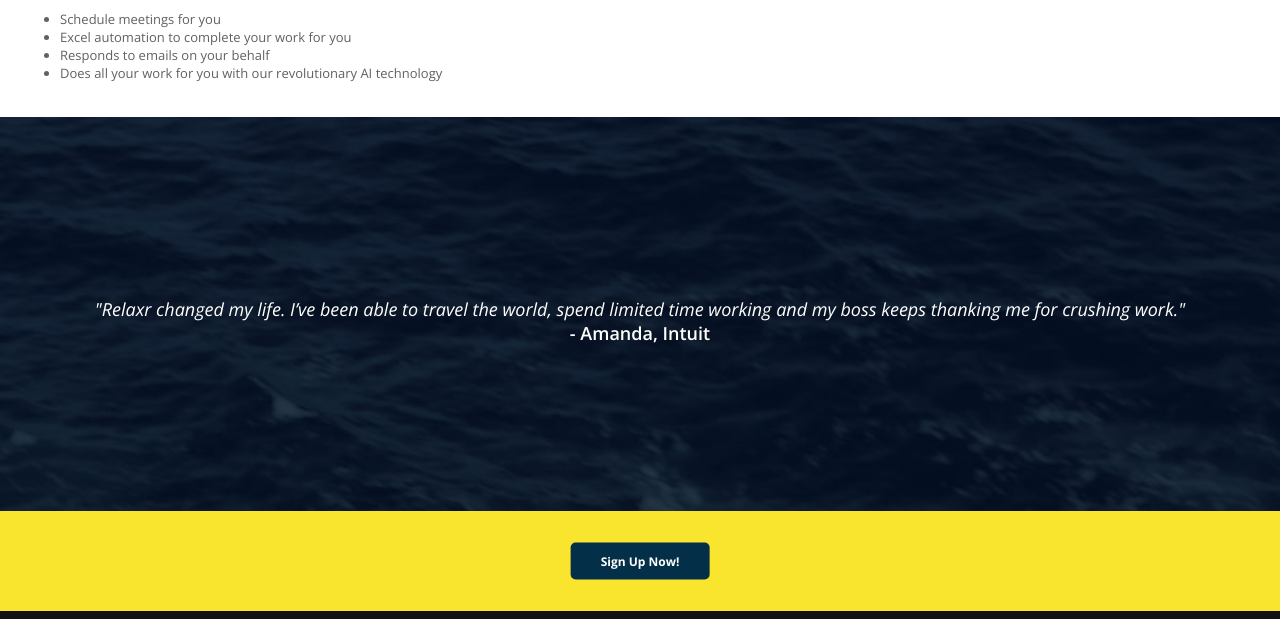
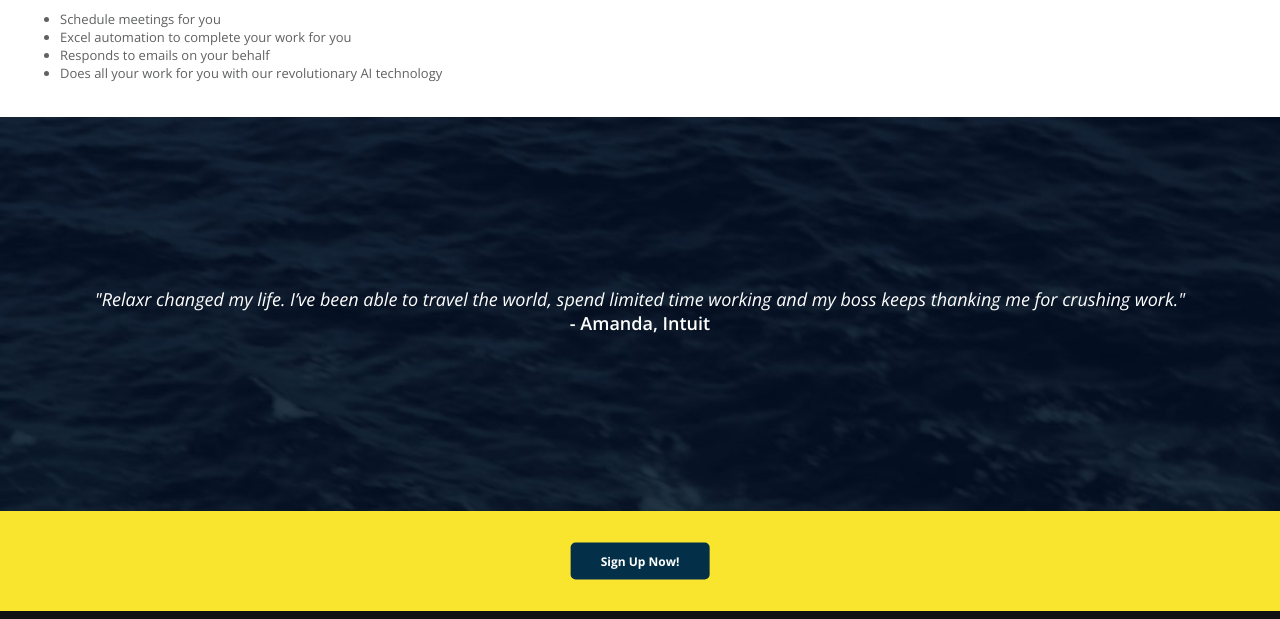
Before and after one commit to bryansaylor/homework-portfolio, a plain HTML site: page Assignment 2/index.html in a window 1280 px wide. Shown: the part 802-1421 px from the top of the page. Drawn offline with nearby package versions, Linux system fonts and the light colour scheme.

Commit message:
Revision to html/css

```diff
--- a/Assignment 2/css/style.css
+++ b/Assignment 2/css/style.css
@@ -12,7 +12,6 @@ a {
 }
 header {
   background-image: url("../images/header_bg.jpg");
-  /*background-color: grey;*/
   background-size: 100% ;
   width: 100%;
   height: 700px;
@@ -29,7 +28,6 @@ header {
   font-family: 'Open Sans', sans-serif;
   font-size: 24px;
   font-weight: 700;
- /* margin: 0;*/
 }
 
 h2 {
@@ -56,7 +54,6 @@ h3 {
 }
 
 #benefits {
-  /*height: 250px;*/
   margin-top: 20px;
   margin-bottom: 35px;
   margin-left: 20px;
@@ -112,7 +109,7 @@ ul {
   font-style: italic;
   color: white;
   text-align: center;
-  padding-top: 180px;
+  padding-top: 170px;
 }
 
 #source {
@@ -122,7 +119,6 @@ ul {
   font-style: normal;
   color: white;
   text-align: center;
-  /*line-height: 179px;*/
 }
 
 #footer-logo {
--- a/Assignment 2/index.html
+++ b/Assignment 2/index.html
@@ -7,17 +7,20 @@
 		<title>Relaxr</title>
 
 		<!-- external CSS link -->
-		<!-- <link rel="stylesheet" href="css/reset.css"> -->
+		<link rel="stylesheet" href="css/normalize.css">
 		<link rel="stylesheet" href="css/style.css">
+	</head>
 
-	</head>
 	<body>
 		<div id="container">
 			<header class="blocks">
-				<ul> <li id="header-logo" class="logo"><a href="#">Relaxr</a></li></ul>
+				<ul>
+					<li id="header-logo" class="logo"><a href="#">Relaxr</a></li>
+				</ul>
 				<h2>Get peace of mind with a single tap</h2>
 				<a id="gin-button" class="button" href="#">Get it Now</a>
 			</header>
+
 			<section id="benefits">
 				<h3>Benefits</h3>
 				<div id="ad-copy">
@@ -30,12 +33,15 @@
 					</ul>
 				</div>
 			</section>
+
 			<section id="testimonial">
 				<p id="quote">"Relaxr changed my life. I’ve been able to travel the world, spend limited time working and my boss keeps thanking me for crushing work."<br><span id="source">- Amanda, Intuit</span></p>
 			</section>
+
 			<aside>
 				<a id="signup-button" class="button" href="#">Sign Up Now!</a>
 			</aside>
+
 			<footer>
 				<p id="footer-logo" class="logo"><a href="#">Relaxr</a></p>
 				<nav id="social">
```
Lines whose indentation alone changed are shown as unchanged.
